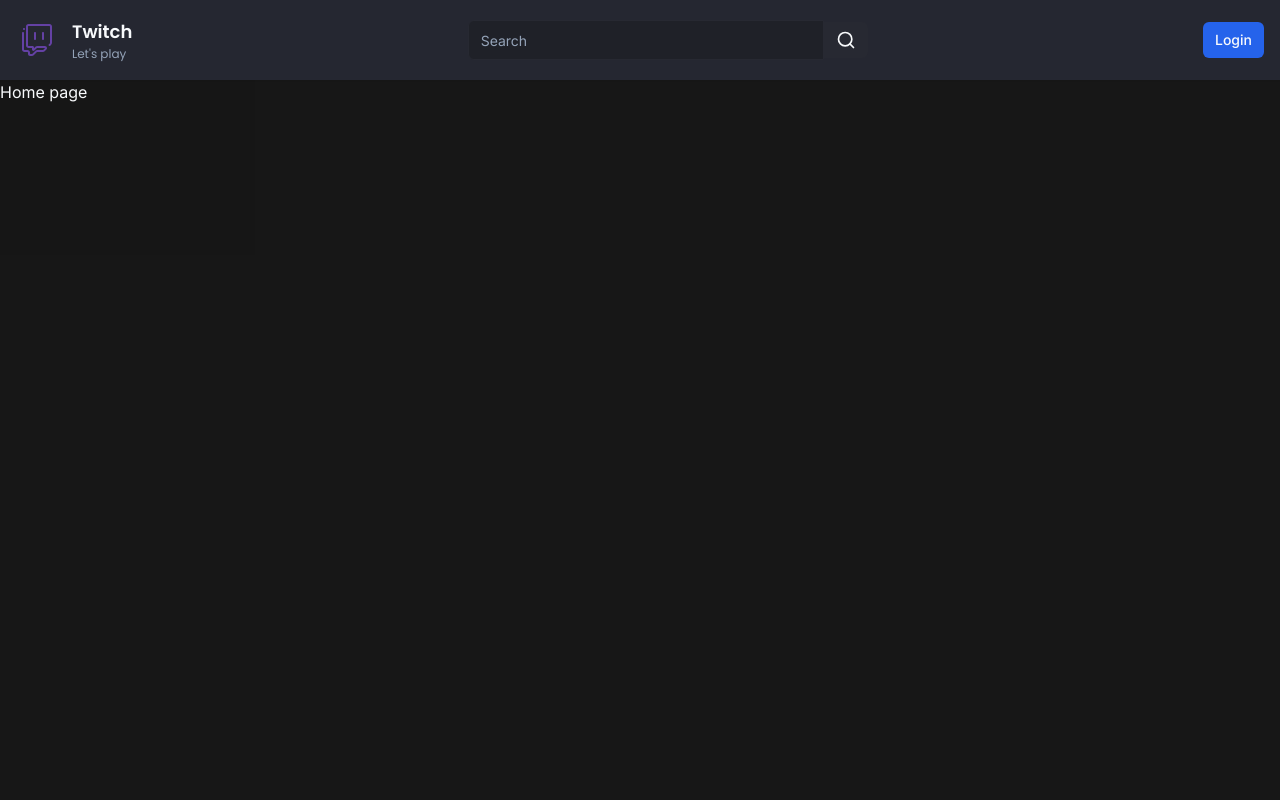
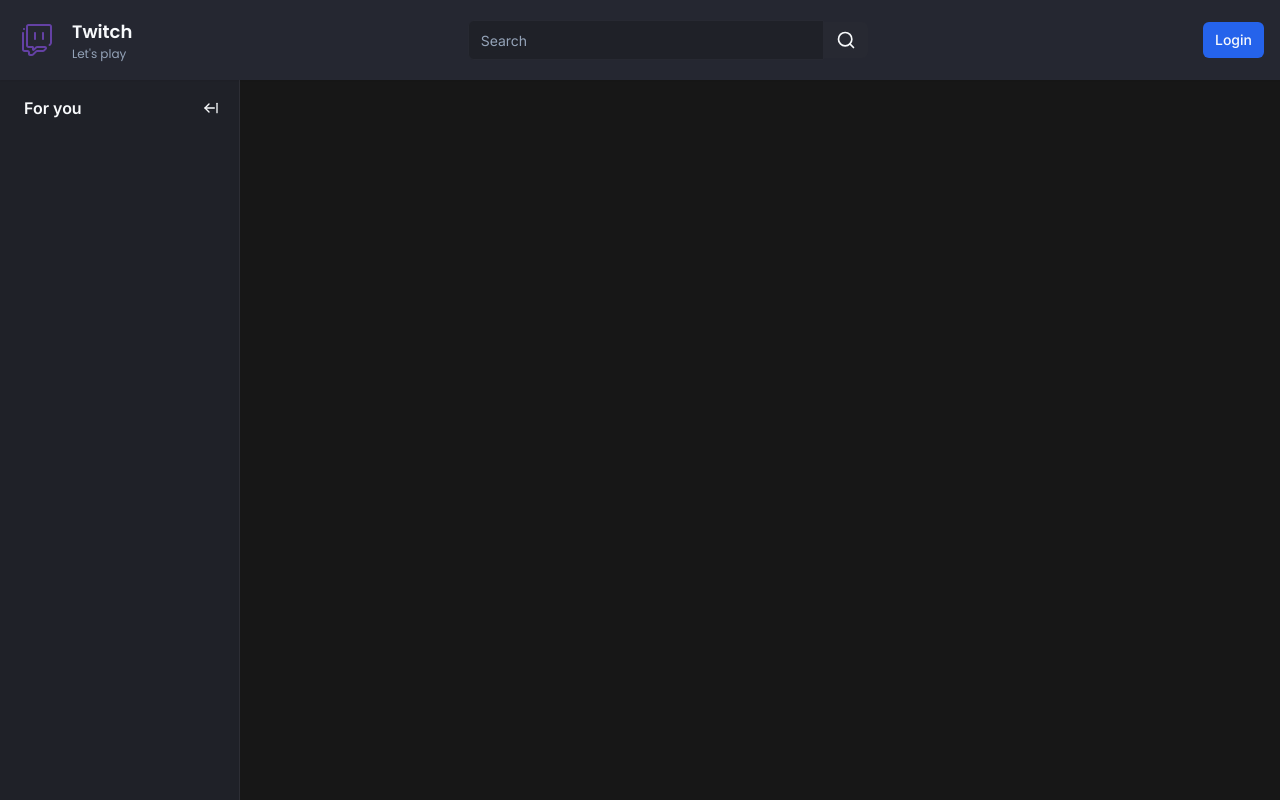
Before and after one commit to Juandavid9909/twitchClone, a Next.js app: page / in a window 1280 px wide. Built offline with nearby package versions, Linux system fonts and the light colour scheme; no server answers.

Commit message:
Diseño del sidebar

```diff
--- /dev/null
+++ b/app/(browse)/_components/container.tsx
@@ -0,0 +1,32 @@
+"use client";
+
+import { useEffect } from "react";
+import { useMediaQuery } from "usehooks-ts";
+
+import { cn } from "@/lib/utils";
+import { useSidebar } from "@/store/use-sidebar";
+
+interface ContainerProps {
+    children: React.ReactNode;
+}
+
+export const Container = ({ children }: ContainerProps) => {
+    const matches = useMediaQuery("(max-width: 1024px)");
+    const { collapsed, onCollapse, onExpand } = useSidebar((state) => state);
+
+    useEffect(() => {
+        if(matches) {
+            onCollapse();
+        }
+        else {
+            onExpand();
+        }
+    }, [matches, onCollapse, onExpand]);
+
+    return (
+        <div className={ cn(
+            "flex-1",
+            collapsed ? "ml-[70px]" : "ml-[70px] lg:ml-60"
+        ) }></div>
+    );
+}
--- /dev/null
+++ b/app/(browse)/_components/sidebar/index.tsx
@@ -0,0 +1,10 @@
+import { Toggle } from "./toggle";
+import { Wrapper } from "./wrapper";
+
+export const Sidebar = () => {
+    return (
+        <Wrapper>
+            <Toggle />
+        </Wrapper>
+    );
+}
--- /dev/null
+++ b/app/(browse)/_components/sidebar/toggle.tsx
@@ -0,0 +1,57 @@
+"use client";
+
+import { ArrowLeftFromLine, ArrowRightFromLine } from "lucide-react";
+
+import { Button } from "@/components/ui/button";
+import { Hint } from "@/components/hint";
+import { useSidebar } from "@/store/use-sidebar";
+
+export const Toggle = () => {
+    const { collapsed, onExpand, onCollapse } = useSidebar((state) => state);
+
+    const label = collapsed ? "Expand" : "Collapse";
+
+    return (
+        <>
+            { collapsed && (
+                <div className="hidden lg:flex w-full items-center justify-center pt-4 mb-4">
+                    <Hint
+                        asChild
+                        label={ label }
+                        side="right"
+                    >
+                        <Button
+                            className="h-auto p-2"
+                            onClick={ onExpand }
+                            variant="ghost"
+                        >
+                            <ArrowRightFromLine className="h-4 w-4" />
+                        </Button>
+                    </Hint>
+                </div>
+            ) }
+
+            { !collapsed && (
+                <div className="p-3 pl-6 mb-2 flex items-center w-full">
+                    <p className="font-semibold text-primary">
+                        For you
+                    </p>
+
+                    <Hint
+                        asChild
+                        label={ label }
+                        side="right"
+                    >
+                        <Button
+                            className="h-auto p-2 ml-auto"
+                            onClick={ onCollapse }
+                            variant="ghost"
+                        >
+                            <ArrowLeftFromLine className="h-4 w-4" />
+                        </Button>
+                    </Hint>
+                </div>
+            ) }
+        </>
+    );
+}
--- /dev/null
+++ b/app/(browse)/_components/sidebar/wrapper.tsx
@@ -0,0 +1,23 @@
+"use client";
+
+import { cn } from "@/lib/utils";
+import { useSidebar } from "@/store/use-sidebar";
+
+interface WrapperProps {
+    children: React.ReactNode;
+}
+
+export const Wrapper = ({ children }: WrapperProps) => {
+    const { collapsed } = useSidebar((state) => state);
+
+    return (
+        <aside
+            className={ cn(
+                "fixed left-0 flex flex-col w-60 h-full bg-background border-r border-[#2D2E35] z-60",
+                collapsed && "w-[70px]"
+            ) }
+        >
+            { children }
+        </aside>
+    );
+}
--- a/app/(browse)/layout.tsx
+++ b/app/(browse)/layout.tsx
@@ -1,4 +1,6 @@
+import { Container } from "./_components/container";
 import { Navbar } from "./_components/navbar";
+import { Sidebar } from "./_components/sidebar";
 
 const BrowseLayout = ({ children }: { children: React.ReactNode }) => {
     return (
@@ -6,7 +8,11 @@
             <Navbar />
 
             <div className="flex h-full pt-20">
-                { children }
+                <Sidebar />
+
+                <Container>
+                    { children }
+                </Container>
             </div>
         </>
     );
--- /dev/null
+++ b/components/hint.tsx
@@ -0,0 +1,42 @@
+import {
+    Tooltip,
+    TooltipContent,
+    TooltipProvider,
+    TooltipTrigger
+} from "@/components/ui/tooltip";
+
+interface HintProps {
+    label: string;
+    children: React.ReactNode;
+    asChild?: boolean;
+    side?: "top" | "bottom" | "left" | "right";
+    align?: "start" | "center" | "end";
+}
+
+export const Hint = ({
+    label,
+    children,
+    asChild,
+    side,
+    align
+}: HintProps) => {
+    return (
+        <TooltipProvider>
+            <Tooltip delayDuration={ 0 }>
+                <TooltipTrigger asChild={ asChild }>
+                    { children }
+                </TooltipTrigger>
+
+                <TooltipContent
+                    align={ align }
+                    className="text-black bg-white"
+                    side={ side }
+                >
+                    <p className="font-semibold">
+                        { label }
+                    </p>
+                </TooltipContent>
+            </Tooltip>
+        </TooltipProvider>
+    );
+}
--- /dev/null
+++ b/components/ui/tooltip.tsx
@@ -0,0 +1,30 @@
+"use client"
+
+import * as React from "react"
+import * as TooltipPrimitive from "@radix-ui/react-tooltip"
+
+import { cn } from "@/lib/utils"
+
+const TooltipProvider = TooltipPrimitive.Provider
+
+const Tooltip = TooltipPrimitive.Root
+
+const TooltipTrigger = TooltipPrimitive.Trigger
+
+const TooltipContent = React.forwardRef<
+  React.ElementRef<typeof TooltipPrimitive.Content>,
+  React.ComponentPropsWithoutRef<typeof TooltipPrimitive.Content>
+>(({ className, sideOffset = 4, ...props }, ref) => (
+  <TooltipPrimitive.Content
+    ref={ref}
+    sideOffset={sideOffset}
+    className={cn(
+      "z-50 overflow-hidden rounded-md border bg-popover px-3 py-1.5 text-sm text-popover-foreground shadow-md animate-in fade-in-0 zoom-in-95 data-[state=closed]:animate-out data-[state=closed]:fade-out-0 data-[state=closed]:zoom-out-95 data-[side=bottom]:slide-in-from-top-2 data-[side=left]:slide-in-from-right-2 data-[side=right]:slide-in-from-left-2 data-[side=top]:slide-in-from-bottom-2",
+      className
+    )}
+    {...props}
+  />
+))
+TooltipContent.displayName = TooltipPrimitive.Content.displayName
+
+export { Tooltip, TooltipTrigger, TooltipContent, TooltipProvider }
--- a/package.json
+++ b/package.json
@@ -13,6 +13,7 @@
     "@clerk/themes": "^2.1.10",
     "@prisma/client": "^5.16.1",
     "@radix-ui/react-slot": "^1.1.0",
+    "@radix-ui/react-tooltip": "^1.1.2",
     "class-variance-authority": "^0.7.0",
     "clsx": "^2.1.1",
     "lucide-react": "^0.400.0",
@@ -23,7 +24,9 @@
     "react-dom": "^18",
     "svix": "^1.26.0",
     "tailwind-merge": "^2.3.0",
-    "tailwindcss-animate": "^1.0.7"
+    "tailwindcss-animate": "^1.0.7",
+    "usehooks-ts": "^3.1.0",
+    "zustand": "^4.5.4"
   },
   "devDependencies": {
     "@types/node": "^20",
--- /dev/null
+++ b/store/use-sidebar.ts
@@ -0,0 +1,13 @@
+import { create } from "zustand";
+
+interface SidebarStore {
+    collapsed: boolean;
+    onExpand: () => void;
+    onCollapse: () => void;
+}
+
+export const useSidebar = create<SidebarStore>((set) => ({
+    collapsed: false,
+    onExpand: () => set(() => ({ collapsed: false })),
+    onCollapse: () => set(() => ({ collapsed: true }))
+}));
```
Also changed, not shown: 1 other file (tests, documents, lock files or other folders).
